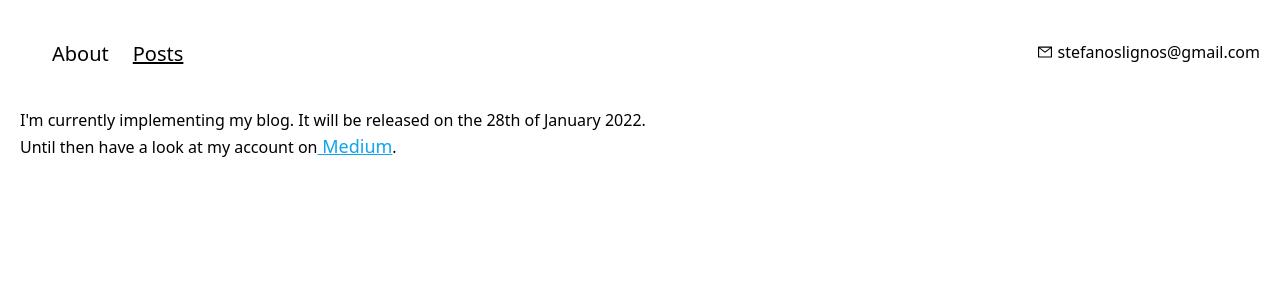
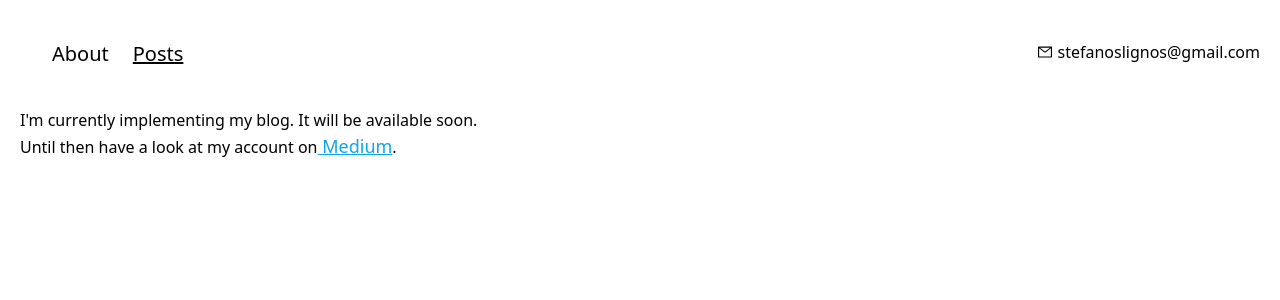
Before and after one commit to stefanoslig/blog, a Next.js app: page /posts in a window 1280 px wide. Shown: the top 300 px of the page. Built offline with nearby package versions, Linux system fonts and the light colour scheme; a web font is replaced by a local one.

Commit message:
Change the release date for the blog

```diff
--- a/pages/posts.tsx
+++ b/pages/posts.tsx
@@ -5,8 +5,7 @@ function Posts() {
     <>
       <Container>
         <h4>
-          I&apos;m currently implementing my blog. It will be released on the 28th of
-          January 2022.
+          I&apos;m currently implementing my blog. It will be available soon.
         </h4>
         <h4>
           Until then have a look at my account on
```
